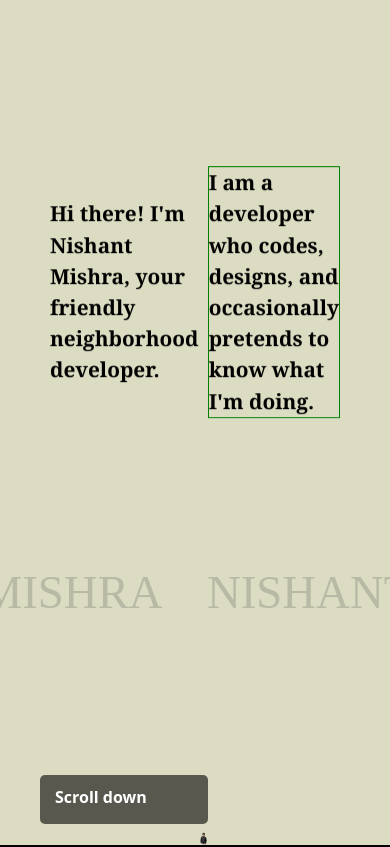
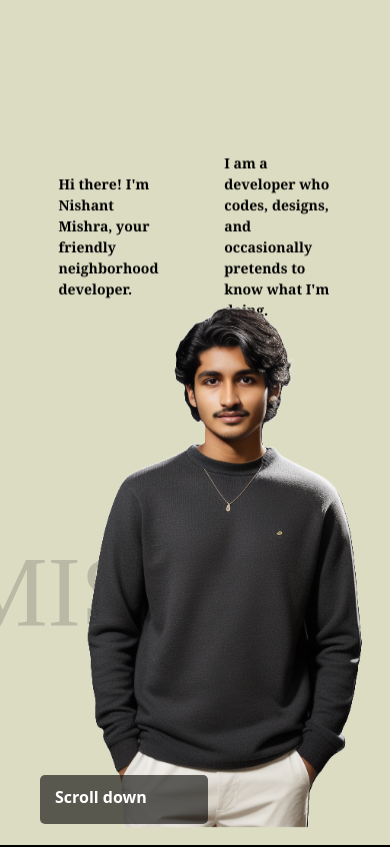
Before and after one commit to nishantgreyhat/Nishant-Portfolio, a React (Vite) app: page / in a window 390 px wide. Shown: the top 847 px of the page. Built offline with nearby package versions, Linux system fonts and the light colour scheme; grey boxes are pictures that could not be loaded.

Commit message:
Responsive hero section

```diff
--- a/src/components/AboutSection/AboutSection.css
+++ b/src/components/AboutSection/AboutSection.css
@@ -33,7 +33,7 @@
     text-align: left;
 }
 
-@media (max-width: 1000px) { /* Tablet view */
+@media (max-width: 1024px) { /* Tablet view */
     .AboutContainer {
         width: 90%;
         flex-direction: column; /* Stack items vertically */
@@ -60,11 +60,11 @@
 }
 @media (max-width: 768px) { /* Mobile view */
     .AboutHead {
-        font-size: 2rem; /* Smaller heading for mobile */
+        font-size: 2.5rem; /* Smaller heading for mobile */
     }
 
     .AboutParagraph {
-        font-size: 0.9rem;
+        font-size: 1rem;
         width: 70%;
     }
 }
--- a/src/components/HeroSection/HeroSection.css
+++ b/src/components/HeroSection/HeroSection.css
@@ -1,6 +1,8 @@
 
 html,
 body {
+    padding: 0px;
+    margin: 0px;
     cursor: pointer;
     overflow-x: hidden;
 }
@@ -13,15 +15,46 @@ body {
     margin-top: 1px;
     width: 100vw;
     justify-content: space-between;
+
     position: relative;
     overflow: hidden;
 }
+
+@media (max-width: 768px) { /* Mobile view */
+    .catch-container{
+        height: 100vh;
+        width: 100vw;
+    }
+    .hero-image{
+        height: 70%;
+        width: auto;
+
+    }
+}
+
+
+@media (max-width: 425px) {
+    .left-catchline h2, .right-catchline{
+        padding-inline: 10px;
+    }
+    .scrollText {
+        font-size: 14px; /* Reduce font size */
+        left: 20px;  /* Adjust positioning */
+        bottom: 15px;
+        padding: 8px 12px; /* Reduce padding */
+    }
+
+    .scrollText .arrowdown {
+        height: 1.5em; /* Reduce arrow size */
+    }
+}
+
 
 .catchline {
     color: #dcdcc3;
     font-family: Georgia, 'Times New Roman', Times, serif;
     width: 350px;
-    font-size: 1.3rem;
+    font-size: clamp(14px,2vw,22px);
     text-align: center;
 
 
@@ -31,19 +64,20 @@ body {
     /* border: 1px solid blue; */
     text-align:start;
     translate: 0px -150px;
-    margin-left: 50px;
-
-
-    animation: slideUpDown infinite ease-in-out forwards 5s;
+    padding-inline: clamp(1px,15vw,100px);
+    animation: slideUpDownMobile infinite ease-in-out forwards 5s;
 }
 
 .right-catchline {
-    border: 1px solid green;
+    /* border: 1px solid green; */
     text-align:start;
     margin-right: 50px;
     translate: 0px -150px;
+    margin: 0px;
+    padding-inline: clamp(1px,15vw,100px);
+    padding-left: 0px;
 
-    animation: slideUpDown infinite ease-in-out forwards 5s;
+    animation: slideUpDownMobile infinite ease-in-out forwards 5s;
 
 }
 
@@ -53,11 +87,16 @@ body {
     align-items: flex-end;
     justify-content: center;
     overflow: hidden;
-    height: 100%;
-    position: relative;
+    height: clamp(100px,100%,500px);
+    align-items: center;
+
+
 }
 
 .hero-image {
+    position: absolute;
+    bottom:0px;
+    left: 50;
     max-width: 100%;
     max-height: 100%;
     object-fit: contain;
@@ -84,7 +123,7 @@ body {
 
 .marquee-container pre {
     display: inline-block;
-    font-size: 12vw;
+    font-size: clamp(100px,12vw,250px);
     font-family: 'Times New Roman', Times, serif, cursive;
     animation: marqueeAnimation 10s linear infinite;
     animation-play-state: running;
@@ -164,7 +203,7 @@ body {
 
     }
     50% {
-        transform: translateY(-2em);
+        transform: translateY(0em);
         filter: blur(0px);
         color: black;
     }
@@ -176,3 +215,23 @@ body {
     }
 
 }
+@keyframes slideUpDownMobile {
+    0% {
+        transform: translateY(-2em);
+        color: black;
+        filter: blur(0%);
+
+    }
+    50% {
+        transform: translateY(-4em);
+        filter: blur(0px);
+        color: black;
+    }
+    100% {
+        transform: translateY(-2em);
+        color: black;
+        filter: blur(0%);
+
+    }
+
+}
```
